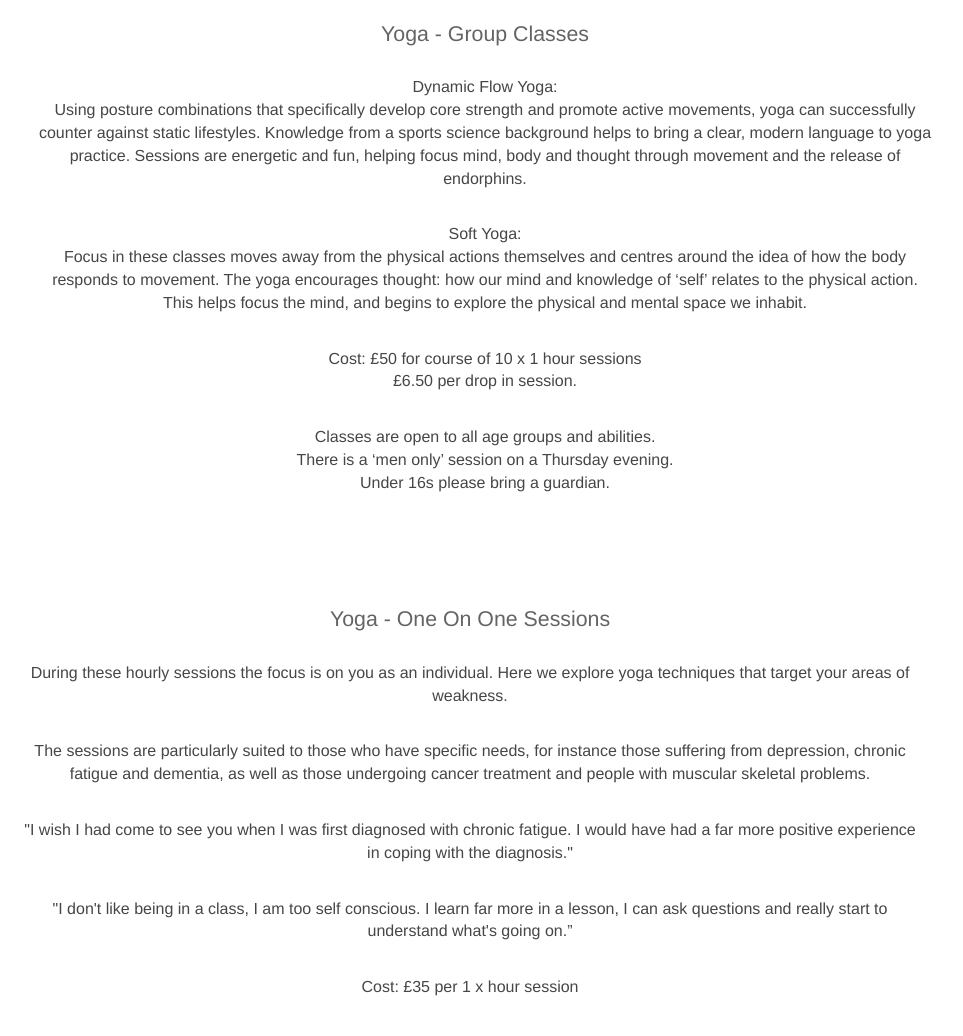
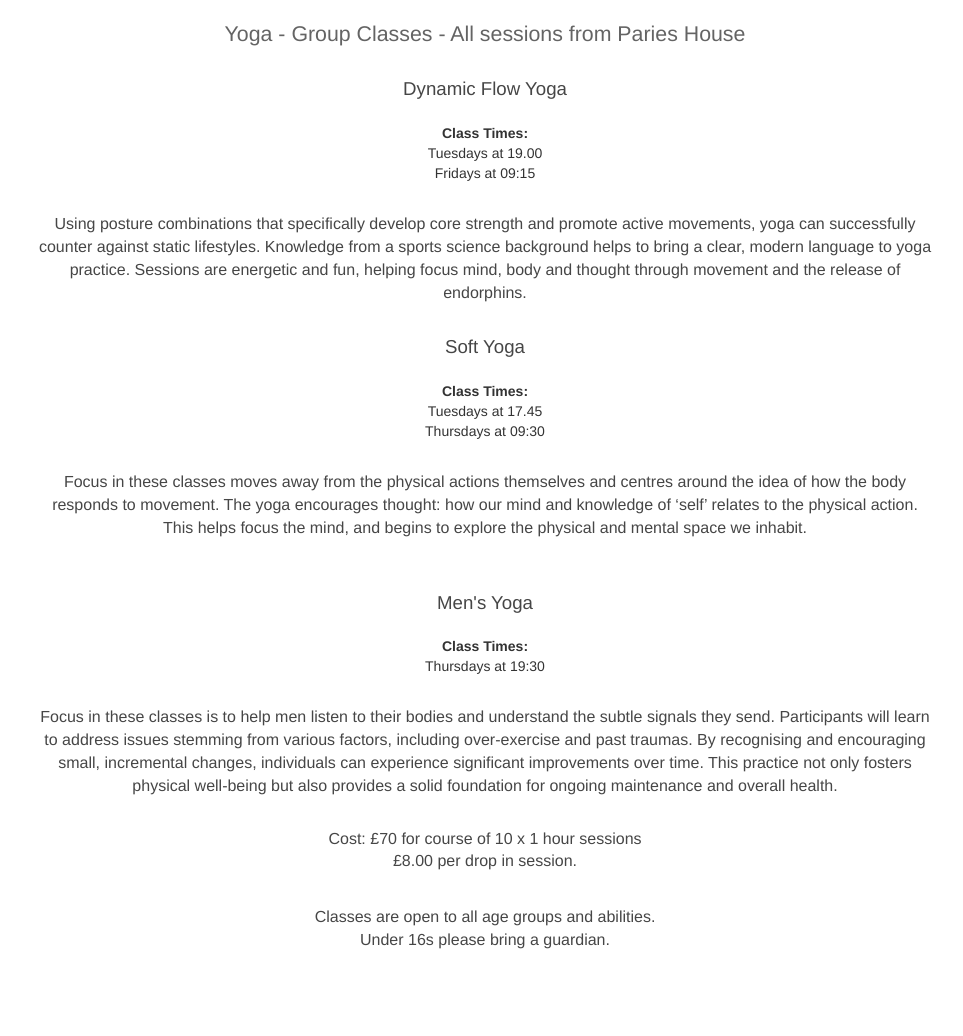
Before and after one commit to gmawdo/northerncalm, a plain HTML site: page yoga.html in a window 1280 px wide. Shown: the part 758-1794 px from the top of the page, without its empty margins (170-1133 px from the left). Drawn offline with Linux system fonts and the light colour scheme.

Commit message:
site updated jan 2025

```diff
--- a/css/style.css
+++ b/css/style.css
@@ -117,6 +117,15 @@
 
 }
 
+.bodytext2b {
+	font-family : Helvetica, Arial, sans-serif;
+	font-size: 14pt;
+	color: rgb(70,70,70);
+	text-align: center;
+	font-weight: lighter;
+
+}
+
 .bodytext5 {
 	font-family : Helvetica, Arial, sans-serif;
 	font-size: 12pt;
--- a/js/scripts.js
+++ b/js/scripts.js
@@ -3,7 +3,7 @@ function footer() {
 	var footerdiv = $('#sitefooter');
 	footerdiv.html("");
 
-	var appendstring = '<div class="container-fluid"><div class="row clearfix" id="footer"><div class="col-md-4 column"><br/><br/><h2 class="headingsfooter">Find Me!</h2><p class="footertext"><br/><b>Tel:</b> 01524 272 873</p><p class="footertext"><b>Mob:</b> 07989 485 482<br/></p><p class="footertext">Northern Calm<br/>Paries House<br/>Casterton<br/>Carnforth, LA6 2RZ<br/><br/>&copy; Copyright 2015 Northern Calm<br/><br/><br/></p></div><div class="col-md-4 column"><br/><br/><br/><br/> <br/><br/></p></div><div class="col-md-4 column"><h2 class="headingsfooter"><br/><br/>Get In Touch</h2><p class="footertext"><br/>Please don\'t hesitate to contact me with any enquiries!<br/></p><p class="footertext"><b>General Enquiries:</b> laura@northerncalm.co.uk<br/><br/><b>Web: </b>www.northerncalm.co.uk<br/><br/><br/><br/></div></div></div>';
+	var appendstring = '<div class="container-fluid"><div class="row clearfix" id="footer"><div class="col-md-4 column"><br/><br/><h2 class="headingsfooter">Find Me!</h2><p class="footertext"><b>Mob:</b> 07989 485 482<br/></p><p class="footertext">Northern Calm<br/>Paries House<br/>Casterton<br/>Carnforth, LA6 2RZ<br/><br/>&copy; Copyright 2025 Northern Calm<br/><br/><br/></p></div><div class="col-md-4 column"><br/><br/><br/><br/> <br/><br/></p></div><div class="col-md-4 column"><h2 class="headingsfooter"><br/><br/>Get In Touch</h2><p class="footertext"><br/>Please don\'t hesitate to contact me with any enquiries!<br/></p><p class="footertext"><b>General Enquiries:</b> laura@northerncalm.co.uk<br/><br/><b>Web: </b>www.northerncalm.co.uk<br/><br/><br/><br/></div></div></div>';
 
 	footerdiv.append(appendstring);
 }
@@ -75,7 +75,7 @@ function sociallinks() {
 		var bar = $('#sociallinks');
 		bar.html("");
 		var appendstring = '<div class="row thumbnail-row"> '+
-		'<div class="pull-left" style="padding-left: 70px"><h3 class="phone" style="padding-top: 9px"><b>t:</b> 01524 272 621</h3></div>'+
+		'<div class="pull-left" style="padding-left: 70px"><h3 class="phone" style="padding-top: 9px"><b>t:</b> 07989 482 485</h3></div>'+
 		'<div class="pull-right socialicons" style="padding-right: 70px"><br/> '+
 		'<a href="https://www.facebook.com/Hut8Media"target="_blank"><img src="img/facebook.png"></a> '+
 		'<a href="https://twitter.com/Hut8Media"target="_blank"><img src="img/twitter.png"></a> '+
--- a/json/menu.json
+++ b/json/menu.json
@@ -12,12 +12,8 @@
     "page": "massage.html"
   },
   {
-    "name": "Mental Relaxation",
+    "name": "Relaxation",
     "page": "relax.html"
-  },
-  {
-    "name": "Timetable & Resources",
-    "page": "timetable.html"
   },
    {
     "name": "Contact",
--- a/yoga.html
+++ b/yoga.html
@@ -36,20 +36,50 @@
 				<div class="col-md-10 column">
 					<div class="caption">
 						<h3 class="headings2">
-				           Yoga - Group Classes
+				           Yoga - Group Classes - All sessions from Paries House
 			            </h3>	<br/>
 
-						<p class="bodytext2">
-							Dynamic Flow Yoga:<br/>Using posture combinations that specifically develop core strength and promote active movements, yoga can successfully counter against static lifestyles. Knowledge from a sports science background helps to bring a clear, modern language to yoga practice. Sessions are energetic and fun, helping focus mind, body and thought through movement and the release of endorphins.<br/><br/>
+						<p class="bodytext2b">
+							Dynamic Flow Yoga
+							<div class="class-times,bodytext2" style="text-align: center; padding: 10px; margin-top: 10px;">
+								<strong>Class Times:</strong><br/>
+								Tuesdays at 19.00<br/>
+								Fridays at 09:15
+							</div>
+							<br/><span class="bodytext2" style="display: inline-block;">Using posture combinations that specifically develop core strength and promote active movements, yoga can successfully counter against static lifestyles.
+								Knowledge from a sports science background helps to bring a clear, modern language to yoga practice. Sessions are energetic and fun, helping focus mind, body and thought through movement and the release of endorphins.
+								</span><br/><br/>
+						</p>
+						<p class="bodytext2b">
+							Soft Yoga
+							<div class="class-times,bodytext2" style="text-align: center; padding: 10px; margin-top: 10px;">
+								<strong>Class Times:</strong><br/>
+								Tuesdays at 17.45<br/>
+								Thursdays at 09:30
+							</div>
+							<br/><div style="text-align: center;">
+								<span class="bodytext2" style="display: inline-block;">Focus in these classes moves away from the physical actions themselves and centres
+								around the idea of how the body responds to movement. The yoga encourages thought: how our mind and
+								knowledge of ‘self’ relates to the physical action. This helps focus the mind, and begins to explore the
+								physical and mental space we inhabit.</span>
+							</div><br/><br/>
+						</p>
+						<p class="bodytext2b">
+							Men's Yoga
+							<div class="class-times,bodytext2" style="text-align: center; padding: 10px; margin-top: 10px;">
+								<strong>Class Times:</strong><br/>
+								Thursdays at 19:30
+							</div>
+							<br/><span class="bodytext2" style="display: inline-block;">Focus in these classes is to help men listen to their bodies and understand the
+								subtle signals they send. Participants will learn to address issues stemming from various factors, including over-exercise and past traumas.
+								By recognising and encouraging small, incremental changes, individuals can experience significant improvements over time.
+								This practice not only fosters physical well-being but also provides a solid foundation for ongoing maintenance and overall health.</span><br/><br/>
 						</p>
 						<p class="bodytext2">
-							Soft Yoga:<br/>Focus in these classes moves away from the physical actions themselves and centres around the idea of how the body responds to movement. The yoga encourages thought: how our mind and knowledge of ‘self’ relates to the physical action. This helps focus the mind, and begins to explore the physical and mental space we inhabit.<br/><br/>
+							Cost:  £70 for course of 10 x 1 hour sessions<br/>£8.00 per drop in session.<br/><br/>
 						</p>
 						<p class="bodytext2">
-							Cost:  £50 for course of 10 x 1 hour sessions<br/>£6.50 per drop in session.<br/><br/>
-						</p>
-						<p class="bodytext2">
-							Classes are open to all age groups and abilities. <br/>There is a ‘men only’ session on a Thursday evening.<br/>Under 16s please bring a guardian.<br/><br/>
+							Classes are open to all age groups and abilities. <br/>Under 16s please bring a guardian.<br/><br/>
 						</p>
 
 					</div>
@@ -85,10 +115,10 @@
 							"I wish I had come to see you when I was first diagnosed with chronic fatigue. I would have had a far more positive experience in coping with the diagnosis."<br/><br/>
 						</p>
 						<p class="bodytext2">
-							"I don't like being in a class, I am too self conscious. I learn far more in a lesson, I can ask questions and really start to understand what's going on.”<br/><br/>
+							"I don't like being in a class, I am too self conscious. I learn far more in a lesson, I can ask questions and really start to understand what's going on."<br/><br/>
 						</p>
 						<p class="bodytext2">
-							Cost: £35 per 1 x hour session<br/><br/>
+							Cost: £40 per 1 x hour session<br/><br/>
 						</p>
 
 					</div>
```
Also changed, not shown: contact.html (+0 -1 lines), massage.html (+1 -1 lines), relax.html (+4 -4 lines).
